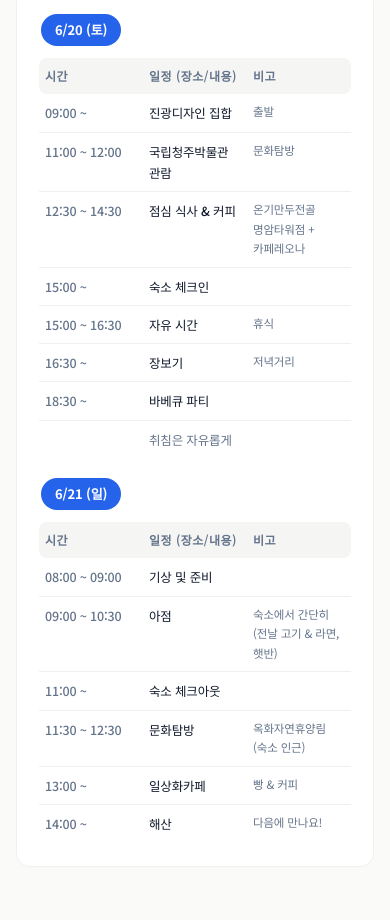
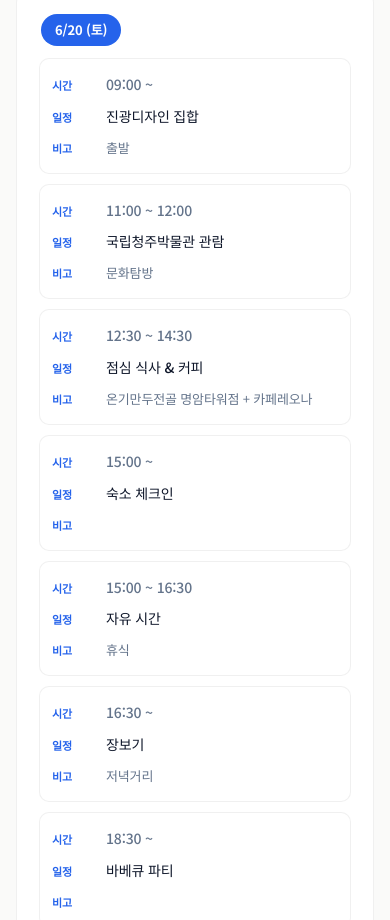
Before and after one commit to jsm00614-ctrl/CMC2026MT, a plain HTML site: page index.html in a window 390 px wide. Shown: the part 4005-4925 px from the top of the page. Drawn offline with nearby package versions, Linux system fonts and the light colour scheme.

Commit message:
Add files via upload

```diff
--- a/index.html
+++ b/index.html
@@ -252,11 +252,24 @@
     .itinerary-table .time-cell { color: var(--text-secondary); white-space: nowrap; font-weight: 500; width: 86px; }
     .itinerary-table .note-cell { color: var(--text-secondary); font-size: 13px; white-space: normal; word-break: keep-all; }
     .itinerary-table .program-cell { font-weight: 500; white-space: normal; word-break: keep-all; }
-    @media (max-width: 480px) {
-      .itinerary-table { font-size: 12.5px; }
-      .itinerary-table .time-cell { width: 64px; }
-      .itinerary-table th, .itinerary-table td { padding: 8px 6px; }
-      .itinerary-table .note-cell { font-size: 11.5px; }
+    @media (max-width: 600px) {
+      .itinerary-table-wrap { overflow-x: visible; }
+      .itinerary-table { table-layout: auto; }
+      .itinerary-table thead { display: none; }
+      .itinerary-table, .itinerary-table tbody, .itinerary-table tr, .itinerary-table td { display: block; width: auto; }
+      .itinerary-table tr {
+        border: 1px solid var(--border); border-radius: 10px; padding: 10px 12px; margin-bottom: 10px; background: var(--surface);
+      }
+      .itinerary-table tr:last-child { margin-bottom: 0; }
+      .itinerary-table td {
+        border-bottom: none; padding: 4px 0; display: flex; gap: 10px; align-items: baseline;
+      }
+      .itinerary-table td::before {
+        content: attr(data-label); flex: 0 0 44px; font-size: 11px; font-weight: 700;
+        color: var(--accent); text-transform: uppercase;
+      }
+      .itinerary-table .time-cell { width: auto; }
+      .itinerary-table .note-cell, .itinerary-table .program-cell { white-space: normal; word-break: keep-all; overflow-wrap: break-word; }
       .places-grid { grid-template-columns: 1fr; }
     }
     .places-grid { display: grid; grid-template-columns: repeat(auto-fit, minmax(220px, 1fr)); gap: 12px; margin-top: 16px; }
@@ -394,14 +407,14 @@
             <div class="itinerary-table-wrap"><table class="itinerary-table">
               <thead><tr><th>시간</th><th>일정 (장소/내용)</th><th>비고</th></tr></thead>
               <tbody>
-                <tr><td class="time-cell">09:00 ~</td><td class="program-cell">진광디자인 집합</td><td class="note-cell">출발</td></tr>
-                <tr><td class="time-cell">11:00 ~ 12:00</td><td class="program-cell">국립청주박물관 관람</td><td class="note-cell">문화탐방</td></tr>
-                <tr><td class="time-cell">12:30 ~ 14:30</td><td class="program-cell">점심 식사 &amp; 커피</td><td class="note-cell">온기만두전골 명암타워점 + 카페레오나</td></tr>
-                <tr><td class="time-cell">15:00 ~</td><td class="program-cell">숙소 체크인</td><td class="note-cell">&nbsp;</td></tr>
-                <tr><td class="time-cell">15:00 ~ 16:30</td><td class="program-cell">자유 시간</td><td class="note-cell">휴식</td></tr>
-                <tr><td class="time-cell">16:30 ~</td><td class="program-cell">장보기</td><td class="note-cell">저녁거리</td></tr>
-                <tr><td class="time-cell">18:30 ~</td><td class="program-cell">바베큐 파티</td><td class="note-cell">&nbsp;</td></tr>
-                <tr><td class="time-cell">&nbsp;</td><td class="program-cell text-secondary">취침은 자유롭게</td><td class="note-cell">&nbsp;</td></tr>
+                <tr><td class="time-cell" data-label="시간">09:00 ~</td><td class="program-cell" data-label="일정">진광디자인 집합</td><td class="note-cell" data-label="비고">출발</td></tr>
+                <tr><td class="time-cell" data-label="시간">11:00 ~ 12:00</td><td class="program-cell" data-label="일정">국립청주박물관 관람</td><td class="note-cell" data-label="비고">문화탐방</td></tr>
+                <tr><td class="time-cell" data-label="시간">12:30 ~ 14:30</td><td class="program-cell" data-label="일정">점심 식사 &amp; 커피</td><td class="note-cell" data-label="비고">온기만두전골 명암타워점 + 카페레오나</td></tr>
+                <tr><td class="time-cell" data-label="시간">15:00 ~</td><td class="program-cell" data-label="일정">숙소 체크인</td><td class="note-cell" data-label="비고">&nbsp;</td></tr>
+                <tr><td class="time-cell" data-label="시간">15:00 ~ 16:30</td><td class="program-cell" data-label="일정">자유 시간</td><td class="note-cell" data-label="비고">휴식</td></tr>
+                <tr><td class="time-cell" data-label="시간">16:30 ~</td><td class="program-cell" data-label="일정">장보기</td><td class="note-cell" data-label="비고">저녁거리</td></tr>
+                <tr><td class="time-cell" data-label="시간">18:30 ~</td><td class="program-cell" data-label="일정">바베큐 파티</td><td class="note-cell" data-label="비고">&nbsp;</td></tr>
+                <tr><td class="time-cell" data-label="시간">&nbsp;</td><td class="program-cell text-secondary" data-label="일정">취침은 자유롭게</td><td class="note-cell" data-label="비고">&nbsp;</td></tr>
               </tbody>
             </table></div>
           </div>
@@ -411,12 +424,12 @@
             <div class="itinerary-table-wrap"><table class="itinerary-table">
               <thead><tr><th>시간</th><th>일정 (장소/내용)</th><th>비고</th></tr></thead>
               <tbody>
-                <tr><td class="time-cell">08:00 ~ 09:00</td><td class="program-cell">기상 및 준비</td><td class="note-cell">&nbsp;</td></tr>
-                <tr><td class="time-cell">09:00 ~ 10:30</td><td class="program-cell">아점</td><td class="note-cell">숙소에서 간단히 (전날 고기 &amp; 라면, 햇반)</td></tr>
-                <tr><td class="time-cell">11:00 ~</td><td class="program-cell">숙소 체크아웃</td><td class="note-cell">&nbsp;</td></tr>
-                <tr><td class="time-cell">11:30 ~ 12:30</td><td class="program-cell">문화탐방</td><td class="note-cell">옥화자연휴양림 (숙소 인근)</td></tr>
-                <tr><td class="time-cell">13:00 ~</td><td class="program-cell">일상화카페</td><td class="note-cell">빵 &amp; 커피</td></tr>
-                <tr><td class="time-cell">14:00 ~</td><td class="program-cell">해산</td><td class="note-cell">다음에 만나요!</td></tr>
+                <tr><td class="time-cell" data-label="시간">08:00 ~ 09:00</td><td class="program-cell" data-label="일정">기상 및 준비</td><td class="note-cell" data-label="비고">&nbsp;</td></tr>
+                <tr><td class="time-cell" data-label="시간">09:00 ~ 10:30</td><td class="program-cell" data-label="일정">아점</td><td class="note-cell" data-label="비고">숙소에서 간단히 (전날 고기 &amp; 라면, 햇반)</td></tr>
+                <tr><td class="time-cell" data-label="시간">11:00 ~</td><td class="program-cell" data-label="일정">숙소 체크아웃</td><td class="note-cell" data-label="비고">&nbsp;</td></tr>
+                <tr><td class="time-cell" data-label="시간">11:30 ~ 12:30</td><td class="program-cell" data-label="일정">문화탐방</td><td class="note-cell" data-label="비고">옥화자연휴양림 (숙소 인근)</td></tr>
+                <tr><td class="time-cell" data-label="시간">13:00 ~</td><td class="program-cell" data-label="일정">일상화카페</td><td class="note-cell" data-label="비고">빵 &amp; 커피</td></tr>
+                <tr><td class="time-cell" data-label="시간">14:00 ~</td><td class="program-cell" data-label="일정">해산</td><td class="note-cell" data-label="비고">다음에 만나요!</td></tr>
               </tbody>
             </table></div>
           </div>
```
